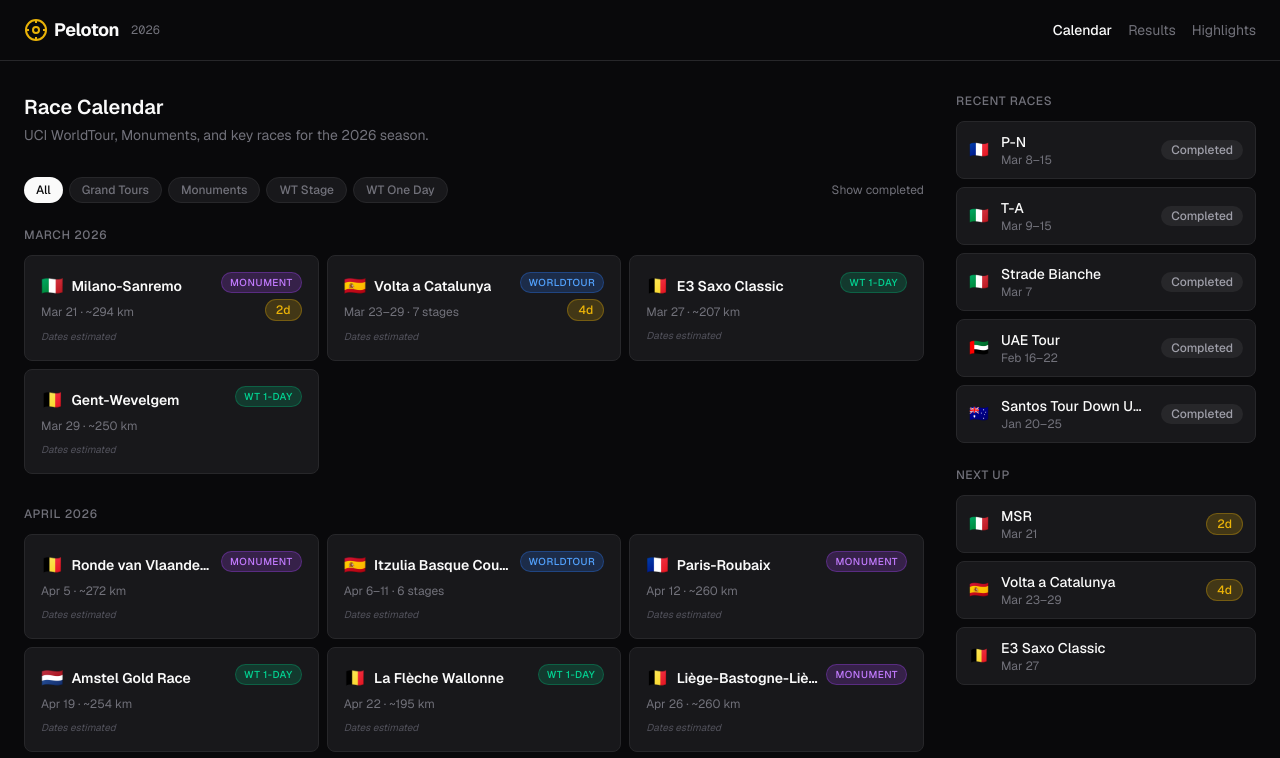
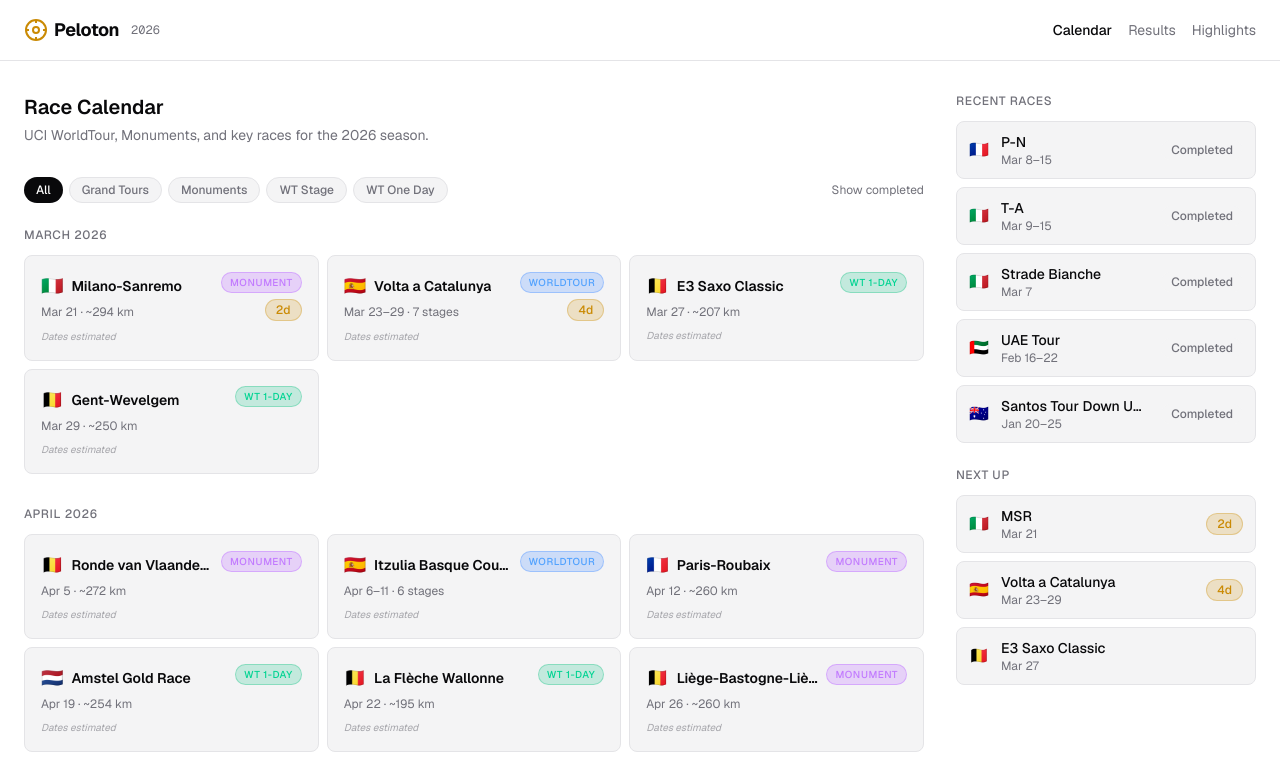
Before and after one commit to itsbendesu/cycling-dashboard, a Next.js app: page / in a window 1280 px wide. Shown: the top 758 px of the page. Built offline with nearby package versions, Linux system fonts and the light colour scheme.

Commit message:
Light/dark mode: CSS variables for both, prefers-color-scheme, remove hardcoded zinc colors

```diff
--- a/src/app/globals.css
+++ b/src/app/globals.css
@@ -1,5 +1,22 @@
 @import "tailwindcss";
 
+/* Light mode */
+:root {
+  --background: #ffffff;
+  --foreground: #09090b;
+  --card: #f4f4f5;
+  --card-hover: #e4e4e7;
+  --border: #e4e4e7;
+  --muted: #71717a;
+  --accent: #ca8a04;
+  --accent-dim: #a16207;
+  --green: #16a34a;
+  --red: #dc2626;
+  --blue: #2563eb;
+}
+
+/* Dark mode */
+@media (prefers-color-scheme: dark) {
   :root {
     --background: #09090b;
     --foreground: #fafafa;
@@ -12,6 +29,7 @@
     --green: #22c55e;
     --red: #ef4444;
     --blue: #3b82f6;
+  }
 }
 
 @theme inline {
--- a/src/app/highlights/HighlightsClient.tsx
+++ b/src/app/highlights/HighlightsClient.tsx
@@ -116,7 +116,7 @@ export function HighlightsClient({
               <span>All races</span>
               <span
                 className={`text-xs font-mono ${
-                  selectedRace === null ? "text-background/60" : "text-zinc-600"
+                  selectedRace === null ? "text-background/60" : "text-muted/60"
                 }`}
               >
                 {videos.length}
@@ -143,7 +143,7 @@ export function HighlightsClient({
                       className={`text-[10px] ${
                         selectedRace === race.id
                           ? "text-background/40"
-                          : "text-zinc-600"
+                          : "text-muted/60"
                       }`}
                     >
                       tiz
@@ -153,7 +153,7 @@ export function HighlightsClient({
                     className={`text-xs font-mono ${
                       selectedRace === race.id
                         ? "text-background/60"
-                        : "text-zinc-600"
+                        : "text-muted/60"
                     }`}
                   >
                     {race.videoCount}
--- a/src/app/layout.tsx
+++ b/src/app/layout.tsx
@@ -25,7 +25,7 @@ export default function RootLayout({
   return (
     <html
       lang="en"
-      className={`${geistSans.variable} ${geistMono.variable} h-full antialiased dark`}
+      className={`${geistSans.variable} ${geistMono.variable} h-full antialiased`}
     >
       <body className="min-h-full flex flex-col">{children}</body>
     </html>
--- a/src/app/page.tsx
+++ b/src/app/page.tsx
@@ -63,7 +63,7 @@ export default async function Home() {
       {/* Footer */}
       <footer className="border-t border-border mt-16">
         <div className="max-w-7xl mx-auto px-4 sm:px-6 py-6">
-          <p className="text-xs text-zinc-600 text-center">
+          <p className="text-xs text-muted/60 text-center">
             Race data curated from UCI calendar. Not affiliated with UCI, ASO, or RCS Sport.
           </p>
         </div>
--- a/src/app/results/page.tsx
+++ b/src/app/results/page.tsx
@@ -108,12 +108,12 @@ export default async function ResultsPage() {
                 <Link
                   key={race.id}
                   href={`/race/${race.id}`}
-                  className="flex items-center gap-4 rounded-lg border border-border bg-card p-4 hover:bg-card-hover hover:border-zinc-600 transition-all group"
+                  className="flex items-center gap-4 rounded-lg border border-border bg-card p-4 hover:bg-card-hover hover:border-muted transition-all group"
                 >
                   <span className="text-xl">{countryFlag(race.countryCode)}</span>
                   <div className="min-w-0 flex-1">
                     <div className="flex items-center gap-2 mb-0.5">
-                      <span className="text-sm font-semibold group-hover:text-white">
+                      <span className="text-sm font-semibold group-hover:text-foreground">
                         {race.name}
                       </span>
                       <span
--- a/src/components/RaceCard.tsx
+++ b/src/components/RaceCard.tsx
@@ -30,7 +30,7 @@ function StatusBadge({ status, race }: { status: RaceStatus; race: Race }) {
   }
   if (status === "completed") {
     return (
-      <span className="inline-flex items-center rounded-full bg-zinc-800 px-2.5 py-0.5 text-xs font-medium text-zinc-400">
+      <span className="inline-flex items-center rounded-full bg-card px-2.5 py-0.5 text-xs font-medium text-muted">
         Completed
       </span>
     );
@@ -57,7 +57,7 @@ export function RaceCard({ race }: { race: Race }) {
       className={`group block rounded-lg border transition-all ${
         status === "active"
           ? "border-green/30 bg-green/5 hover:border-green/50"
-          : "border-border bg-card hover:bg-card-hover hover:border-zinc-600"
+          : "border-border bg-card hover:bg-card-hover hover:border-muted"
       }`}
     >
       <div className="p-4">
@@ -65,7 +65,7 @@ export function RaceCard({ race }: { race: Race }) {
           <div className="min-w-0">
             <div className="flex items-center gap-2 mb-1">
               <span className="text-lg">{countryFlag(race.countryCode)}</span>
-              <h3 className="text-sm font-semibold text-foreground truncate group-hover:text-white">
+              <h3 className="text-sm font-semibold text-foreground truncate group-hover:text-foreground">
                 {race.name}
               </h3>
             </div>
@@ -89,7 +89,7 @@ export function RaceCard({ race }: { race: Race }) {
           </div>
         </div>
         {race.estimated && (
-          <p className="mt-2 text-[10px] text-zinc-600 italic">Dates estimated</p>
+          <p className="mt-2 text-[10px] text-muted/60 italic">Dates estimated</p>
         )}
       </div>
     </Link>
--- a/src/components/TizPanel.tsx
+++ b/src/components/TizPanel.tsx
@@ -66,7 +66,7 @@ export function TizPanel({
             href={video.url}
             target="_blank"
             rel="noopener noreferrer"
-            className="flex items-center gap-3 rounded-lg border border-border bg-card px-4 py-3 hover:bg-card-hover hover:border-zinc-600 transition-all group"
+            className="flex items-center gap-3 rounded-lg border border-border bg-card px-4 py-3 hover:bg-card-hover hover:border-muted transition-all group"
           >
             {/* Icon */}
             <div
@@ -89,7 +89,7 @@ export function TizPanel({
 
             {/* Title */}
             <div className="min-w-0 flex-1">
-              <p className="text-sm font-medium text-foreground group-hover:text-white truncate">
+              <p className="text-sm font-medium text-foreground group-hover:text-foreground truncate">
                 {video.stageNumber ? `Stage ${video.stageNumber}` : video.title.split(/\d{4}/)[0].trim()}
                 {video.type === "final-km" && (
                   <span className="text-muted font-normal"> — Final KM</span>
@@ -116,7 +116,7 @@ export function TizPanel({
 
             {/* External arrow */}
             <svg
-              className="w-4 h-4 text-zinc-600 group-hover:text-zinc-400 shrink-0"
+              className="w-4 h-4 text-muted/60 group-hover:text-muted shrink-0"
               viewBox="0 0 24 24"
               fill="none"
               stroke="currentColor"
--- a/src/lib/races.ts
+++ b/src/lib/races.ts
@@ -418,7 +418,7 @@ export const CLASS_COLORS: Record<RaceClass, string> = {
   "Monument": "bg-purple-500/20 text-purple-400 border-purple-500/30",
   "WT Stage Race": "bg-blue-500/20 text-blue-400 border-blue-500/30",
   "WT One Day": "bg-emerald-500/20 text-emerald-400 border-emerald-500/30",
-  "Pro Series": "bg-zinc-500/20 text-zinc-400 border-zinc-500/30",
+  "Pro Series": "bg-zinc-500/20 text-muted border-zinc-500/30",
 };
 
 export const STAGE_TYPE_ICONS: Record<Stage["type"], string> = {
```
Also changed, not shown: src/app/race/[id]/page.tsx (+6 -6 lines), src/components/HighlightsSection.tsx (+6 -6 lines), src/components/RaceResultsPanel.tsx (+7 -7 lines). Lines whose indentation alone changed are shown as unchanged.
